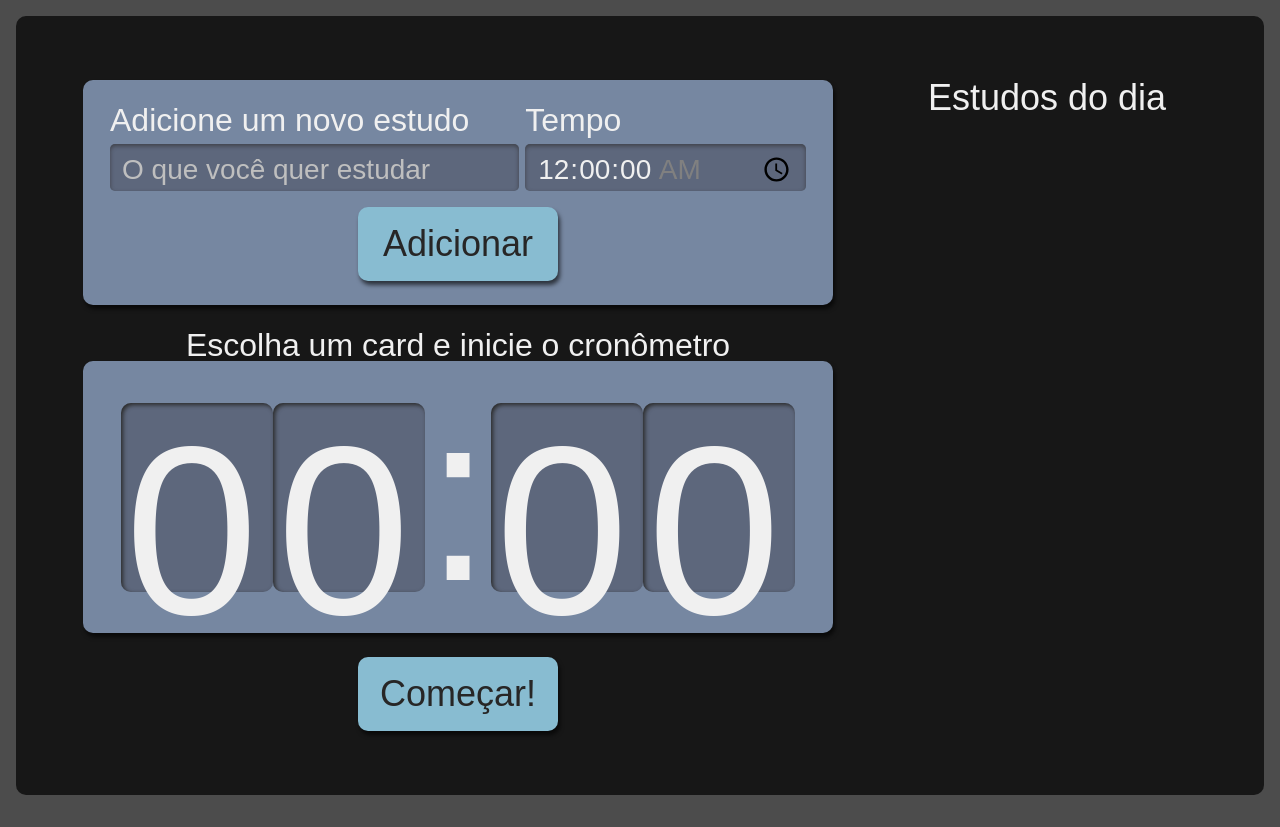
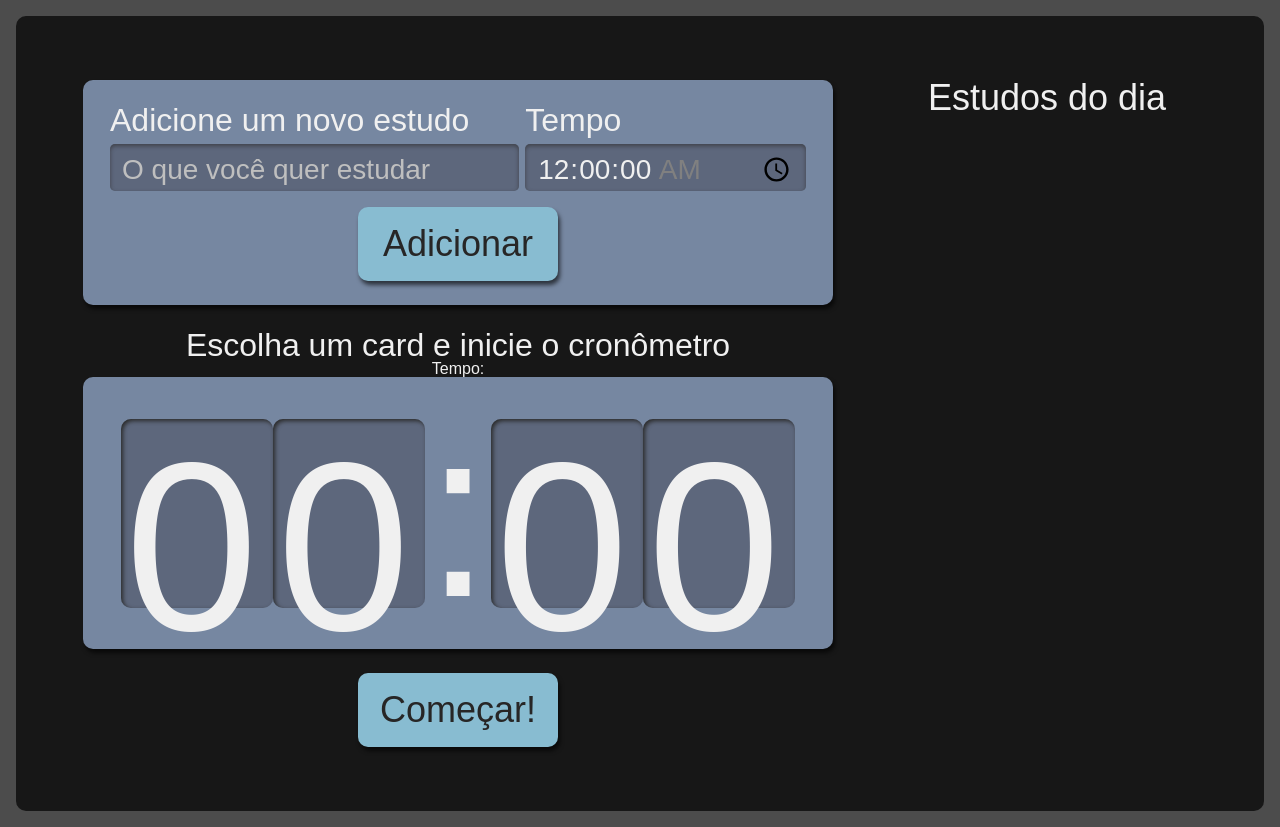
Before and after one commit to felipeabreu86/react-ts-alura-studies, a React (Create React App) app: page / in a window 1280 px wide. Built offline with nearby package versions, Linux system fonts and the light colour scheme.

Commit message:
começando a criar o cronômetro

```diff
--- a/src/components/cronometro/index.tsx
+++ b/src/components/cronometro/index.tsx
@@ -1,15 +1,32 @@
 import Botao from "../botao";
 import Relogio from './relogio';
 import style from './cronometro.module.scss';
+import { ITarefa } from "../../types/itarefa";
+import { useState } from "react";
+import { tempoParaSegundos } from "../../common/utils/time";
 
-export default function Cronometro() {
+interface Props {
+    selecionado: ITarefa | undefined,
+}
+
+export default function Cronometro({ selecionado }: Props) {
+
+    const [tempo, setTempo] = useState<Number>();
+
+    if (selecionado?.tempo) {
+        setTempo(tempoParaSegundos(selecionado.tempo));
+    }
+
     return (
         <div className={style.cronometro}>
-            <p className={style.titulo}>Escolha um card e inicie o cronômetro</p>
-            <div className={style.relogioWrapper}>
-                <Relogio />
-            </div>
-            <Botao texto="Começar!" />
+            <>
+                <p className={style.titulo}>Escolha um card e inicie o cronômetro</p>
+                Tempo: {tempo}
+                <div className={style.relogioWrapper}>
+                    <Relogio />
+                </div>
+                <Botao texto="Começar!" />
+            </>
         </div>
     )
 }
--- a/src/pages/App.tsx
+++ b/src/pages/App.tsx
@@ -25,7 +25,7 @@
       <Lista
         tarefas={tarefas}
         selecionaTarefa={selecionaTarefa} />
-      <Cronometro />
+      <Cronometro selecionado={selecionado} />
     </div>
   );
 }
```
Also changed, not shown: src/common/utils/time.ts (renamed from src/common/utils/date.ts).
